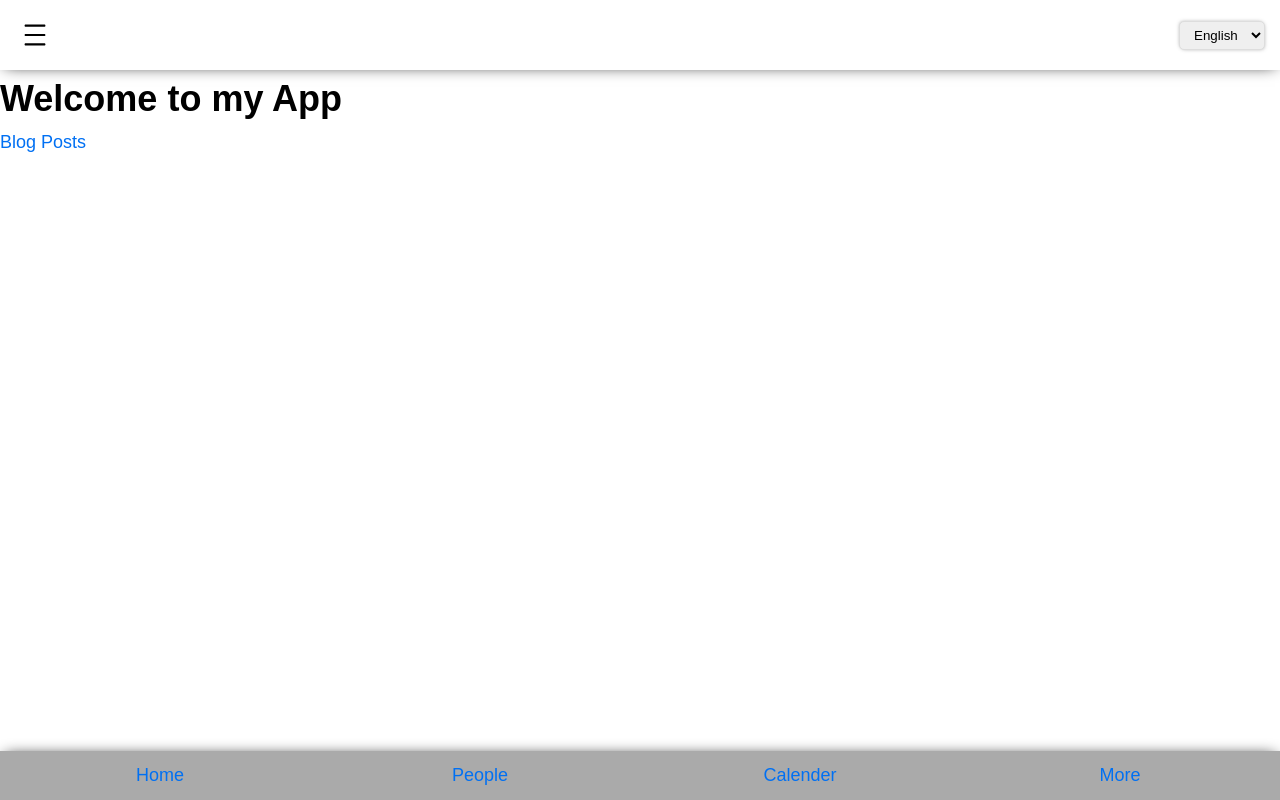
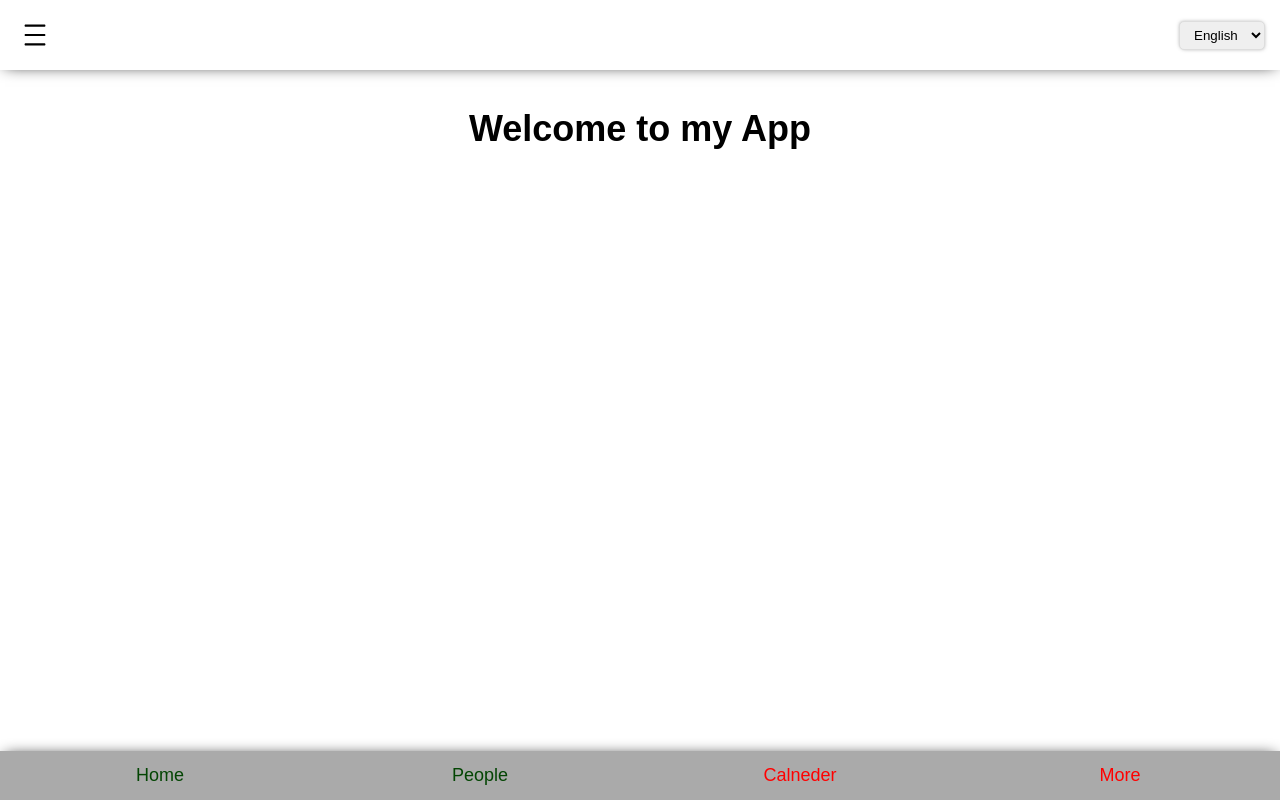
Before and after one commit to mahdikhan786/islamicProject, a Next.js app: page / in a window 1280 px wide. Built offline with nearby package versions, Linux system fonts and the light colour scheme.

Commit message:
sorting data

```diff
--- a/components/editpeople/addpeople.js
+++ b/components/editpeople/addpeople.js
@@ -110,7 +110,7 @@ useEffect(() => {
           }}
           className={`${styles.modaltogglerbtn}  ${styles.rmovebtnstyle}`}
         >
-          {appLang == 'eng' ? '+ Add People' :'شام ل کریں +'}
+          {appLang == 'eng' ? '+ Add People' :'شامل کریں +'}
         </button>
       ) : (
         <div className={styles.modalcontainer}>
@@ -249,7 +249,7 @@ useEffect(() => {
                 id="confirmprofilepassword"
                 className={`${styles.input} ${appLang == 'eng' ? '' : styles.inputUrdu }`}
                 type="password"
-                placeholder={appLang == 'eng' ? 'ConfirmPassword':'پاس ورڈ کی تصدیق'}
+                placeholder={appLang == 'eng' ? 'Confirm password':'پاس ورڈ کی تصدیق'}
                 maxLength="15"
               />
             </div>
--- a/components/editpeople/addpeople.module.css
+++ b/components/editpeople/addpeople.module.css
@@ -50,7 +50,7 @@
   box-shadow: 1px 1px 5px -3px #555, -1px -1px 5px -3px #555;
 }
 .heading{
-  margin: 15px 0px;
+  margin:20px 0px 15px 0px;
   font-family: sans-serif;
   color:#666;
   font-size: 25px;
--- a/components/footer/footer.js
+++ b/components/footer/footer.js
@@ -9,8 +9,15 @@ export default function Footer({language}){
     <div className={styles.main}>
     <div className={`${styles.links} `}><Link href='/'><a>Home</a></Link></div>
     <div className={`${styles.links} `}><Link href='/people'><a>People</a></Link></div>
-    <div className={`${styles.links} `}><Link href='/calender'><a>Calender</a></Link></div>
-    <div className={`${styles.links} `}><Link href='/more/blog'><a>More</a></Link></div>
+    <div className={`${styles.links} `}>
+    Calneder
+    </div>
+    <div className={`${styles.links} `}>
+    More
+    </div>
     </div>
   )
 }
+
+// <Link href='/more/blog'><a>More</a></Link>
+ // <Link href='/calender'><a>Calender</a></Link>
--- a/components/footer/footer.module.css
+++ b/components/footer/footer.module.css
@@ -13,5 +13,5 @@ box-shadow: 0px 0px 15px -5px black;
   font-family: sans-serif;
   width:25%;
   text-align: center;
-
+color:red;
 }
--- a/components/header/header.js
+++ b/components/header/header.js
@@ -16,7 +16,7 @@ const [appLang,setAppLang] = useState('eng');
       languageHandler(e.target.value)
     }}  id='lang'>
     <option value='eng'>English</option>
-    <option value='urdu'>Urdu</option>
+    <option value='urdu'>اردو</option>
     </select>
     </div>
     </div>
--- a/package.json
+++ b/package.json
@@ -8,6 +8,7 @@
     "start": "next start"
   },
   "dependencies": {
+    "@material-ui/core": "^4.11.0",
     "axios": "^0.20.0",
     "next": "9.3.5",
     "react": "16.13.1",
--- a/pages/index.js
+++ b/pages/index.js
@@ -1,28 +1,32 @@
-import {useEffect,useState} from 'react'
-import Head from 'next/head'
-import Link from 'next/link'
-import Layout from '../components/layout'
-export default function Home({language}) {
-const [appLang,setAppLang] = useState('lang');
+import { useEffect, useState } from "react";
+import Head from "next/head";
+import Link from "next/link";
+import Layout from "../components/layout";
+import styles from '../styles/index.module.css'
+
+export default function Home({ language }) {
+  const [appLang, setAppLang] = useState("lang");
   useEffect(() => {
-    if(language){setAppLang(language)}
-  })
+    if (language) {
+      setAppLang(language);
+    }
+  });
   return (
-    <Layout >
+    <Layout>
       <Head>
         <title>Next App</title>
         <link rel="icon" href="/favicon.ico" />
       </Head>
 
       <main>
-        <h1 className="title">
-      {appLang == 'eng' ? 'Welcome to my App' : 'میری ایپ میں خوش آمدید'}
+        <h1 className={styles.heading}>
+          {appLang == "eng" ? "Welcome to my App" : "میری ایپ میں خوش آمدید"}
         </h1>
-
-        <p className="description">
-        <Link href='more/blog'><a>Blog Posts</a></Link>
-        </p>
       </main>
     </Layout>
-  )
+  );
 }
+// router link
+// <p className="description">
+// <Link href='more/blog'><a>Blog Posts</a></Link>
+// </p>
--- a/styles/global.css
+++ b/styles/global.css
@@ -16,7 +16,7 @@ body {
 }
 
 a {
-  color: #0070f3;
+  color: #034503;
   text-decoration: none;
 }
 
--- /dev/null
+++ b/styles/index.module.css
@@ -0,0 +1,4 @@
+.heading{
+  text-align: center;
+  margin:30px 0px;
+}
--- a/styles/people.module.css
+++ b/styles/people.module.css
@@ -15,7 +15,16 @@ padding: 15px 5px;
   text-align: center;
   color: #555;
   font-size: 2rem;
+  margin:0px 0px 20px 0px;
 }
 .peopleList{
   width:auto;
 }
+.sortingOption{
+  outline: none;
+  border-radius: 5px;
+  border:0.5px solid #ddd;
+box-shadow: 1px 1px 4px -2px #aaa, -1px -1px 4px -2px #aaa;
+  margin-right: 5px;
+  padding:5px 10px;
+}
```
Also changed, not shown: pages/people.js (+77 -31 lines), 1 other file (tests, documents, lock files or other folders).
